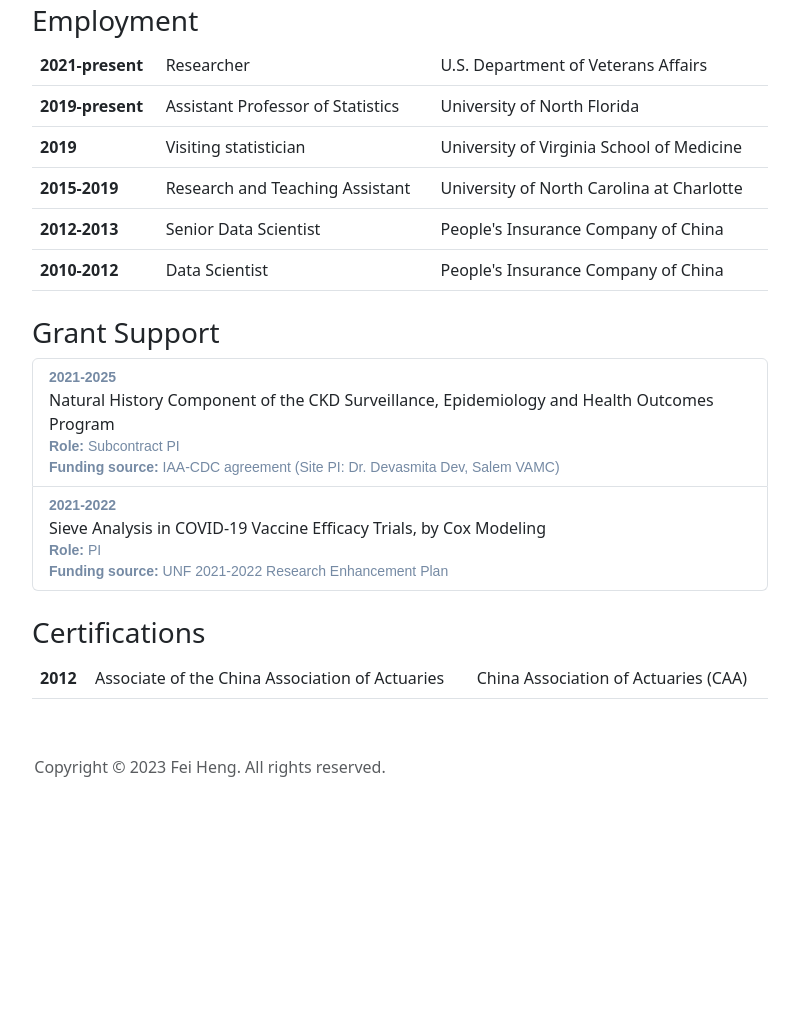
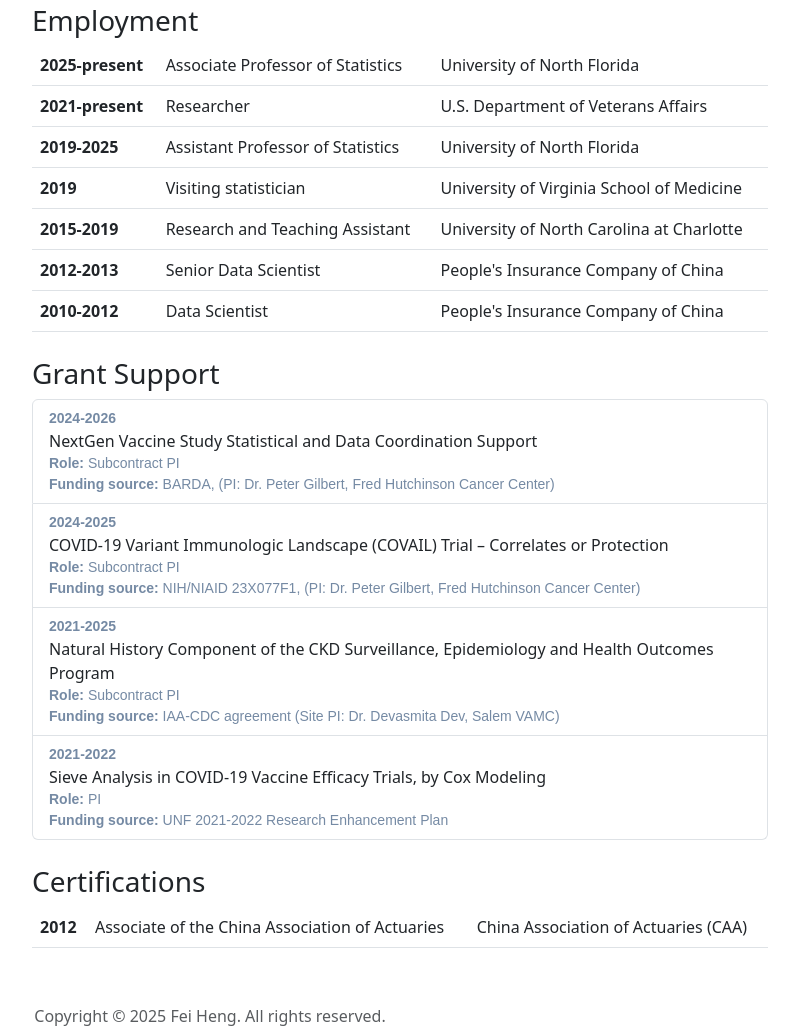
Before and after one commit to fei-heng/fei-heng.github.io, a plain HTML site: page index.html in a window 1280 px wide. Shown: the part 700-1731 px from the top of the page, without its empty margins (430-1229 px from the left). Before the commit the page ends 1535 px from the top, so only its background shows below. Drawn offline with nearby package versions, Linux system fonts and the light colour scheme; files whose address does not match are found by name.

Commit message:
Update index.html

```diff
--- a/index.html
+++ b/index.html
@@ -86,7 +86,7 @@
                 <img class="avatar avatar-circle" src="/images/avatar.JPG" alt="Avatar">
                 <div class="portrait-title">
                     <h2>Fei Heng</h2>
-                    <h3>Assistant Professor of Statistics</h3>
+                    <h3>Associate Professor of Statistics</h3>
                     <h3>
                         <a href="https://www.unf.edu/" target="_blank" rel="noopener">
                             <span>University of North Florida</span>
@@ -126,7 +126,7 @@
         </div>
         <div class="col-12 col-lg-8">
             <h3 style="margin-top: 25px">About Me</h3>
-            I am an Assistant Professor of Statistics in the Department of Mathematics and Statistics at the University
+            I am an Associate Professor of Statistics in the Department of Mathematics and Statistics at the University
             of North Florida.
             I also serve as the director of
             <a class="link-offset-2 link-offset-3-hover link-underline link-underline-opacity-0"
@@ -175,12 +175,17 @@
             <table class="table">
                 <tbody>
                 <tr>
+                    <th scope="row">2025-present</th>
+                    <td>Associate Professor of Statistics</td>
+                    <td>University of North Florida</td>
+                </tr>
+                <tr>
                     <th scope="row">2021-present</th>
                     <td>Researcher</td>
                     <td>U.S. Department of Veterans Affairs</td>
                 </tr>
                 <tr>
-                    <th scope="row">2019-present</th>
+                    <th scope="row">2019-2025</th>
                     <td>Assistant Professor of Statistics</td>
                     <td>University of North Florida</td>
                 </tr>
@@ -210,6 +215,32 @@
 
             <h3 style="margin-top: 25px">Grant Support</h3>
             <ul class="list-group">
+                 <li class="list-group-item">
+                    <div class="grant">
+                        <b>2024-2026</b>
+                    </div>
+                    <div>NextGen Vaccine Study Statistical and Data Coordination Support
+                    </div>
+                    <div class="grant">
+                        <b>Role:</b> Subcontract PI
+                    </div>
+                    <div class="grant">
+                        <b>Funding source:</b> BARDA, (PI: Dr. Peter Gilbert, Fred Hutchinson Cancer Center)
+                    </div>
+                </li>
+                <li class="list-group-item">
+                    <div class="grant">
+                        <b>2024-2025</b>
+                    </div>
+                    <div>COVID-19 Variant Immunologic Landscape (COVAIL) Trial – Correlates or Protection
+                    </div>
+                    <div class="grant">
+                        <b>Role:</b> Subcontract PI
+                    </div>
+                    <div class="grant">
+                        <b>Funding source:</b> NIH/NIAID 23X077F1, (PI: Dr. Peter Gilbert, Fred Hutchinson Cancer Center)
+                    </div>
+                </li>
                 <li class="list-group-item">
                     <div class="grant">
                         <b>2021-2025</b>
@@ -257,7 +288,7 @@
             <li class="nav-item"><a href="#" class="nav-link px-2 text-muted">FAQs</a></li>
             <li class="nav-item"><a href="#" class="nav-link px-2 text-muted">About</a></li>
         </ul>
-        <p class="text-center text-muted">Copyright © 2023 Fei Heng. All rights reserved.</p>
+        <p class="text-center text-muted">Copyright © 2025 Fei Heng. All rights reserved.</p>
     </footer>
 </div>
 
```
